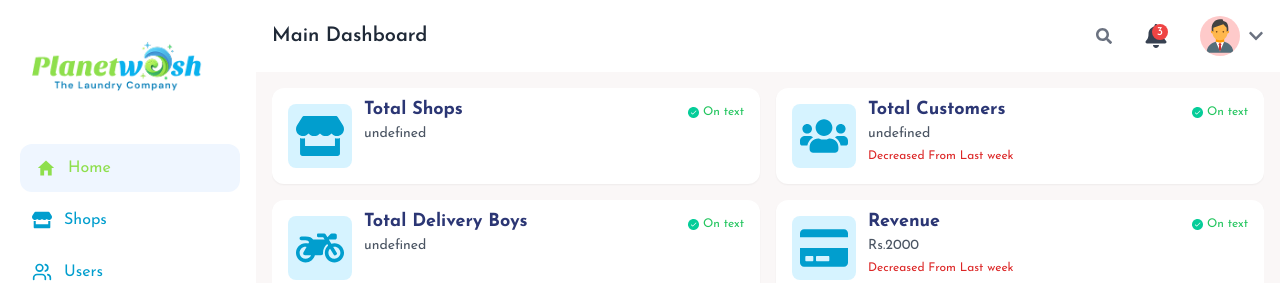
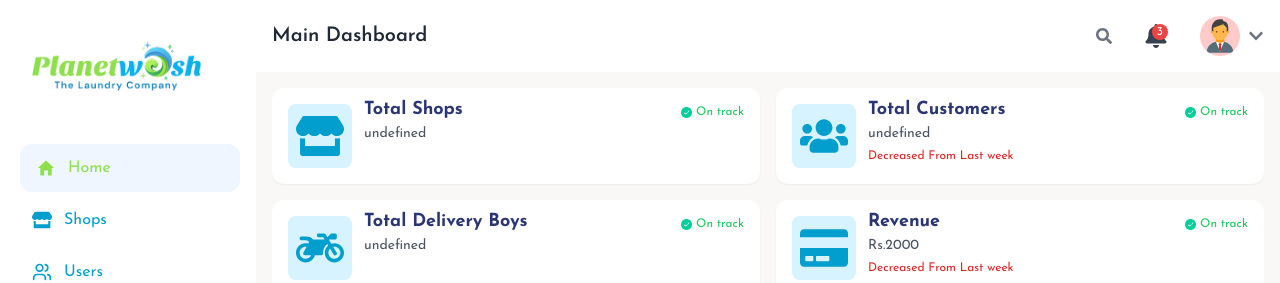
Before and after one commit to 1ThomasShelby1/Planet-Wash-site, a React (Vite) app: page / in a window 1280 px wide. Shown: the top 283 px of the page. Built offline with nearby package versions, Linux system fonts and the light colour scheme; no server answers; sample sign-in values are in the browser's storage.

Commit message:
Update: fixed file path and deployment issues

```diff
--- a/src/admin/pages/Charts.jsx
+++ b/src/admin/pages/Charts.jsx
@@ -88,7 +88,7 @@ const DashBoard_Graphs = () => {
                 +2.45%</h1>
             </div>
             <p className="text-sm text-[#05CD99] flex items-center pr-2 pt-3">
-              <img src="public/dashboard/Frame 5.png" className="mr-1" />
+              <img src="/Frame 5.png" className="mr-1" />
               On track
             </p>
           </div>
--- a/src/admin/pages/Dashboard.jsx
+++ b/src/admin/pages/Dashboard.jsx
@@ -83,7 +83,7 @@ const Dashboard = () => {
               {/* Right: On track */}
               <p className="text-xs text-green-500 flex items-center pr-2 pt-2">
                 <img src="/TickMark.png" className="mr-1" />
-                On text
+                On track
               </p>
             </div>
           </div>
--- a/src/admin/pages/Delivery_Boys.jsx
+++ b/src/admin/pages/Delivery_Boys.jsx
@@ -14,7 +14,7 @@ const DeliveryBoys = () => {
     //   phone: "854785478",
     //   email: "johndoe@gmail.com",
     //   shop: "Planetwash Laundry shop",
-    const image = "public/postman 1.png";
+    const image = "/postman 1.png";
     // });
 
   return (
```
